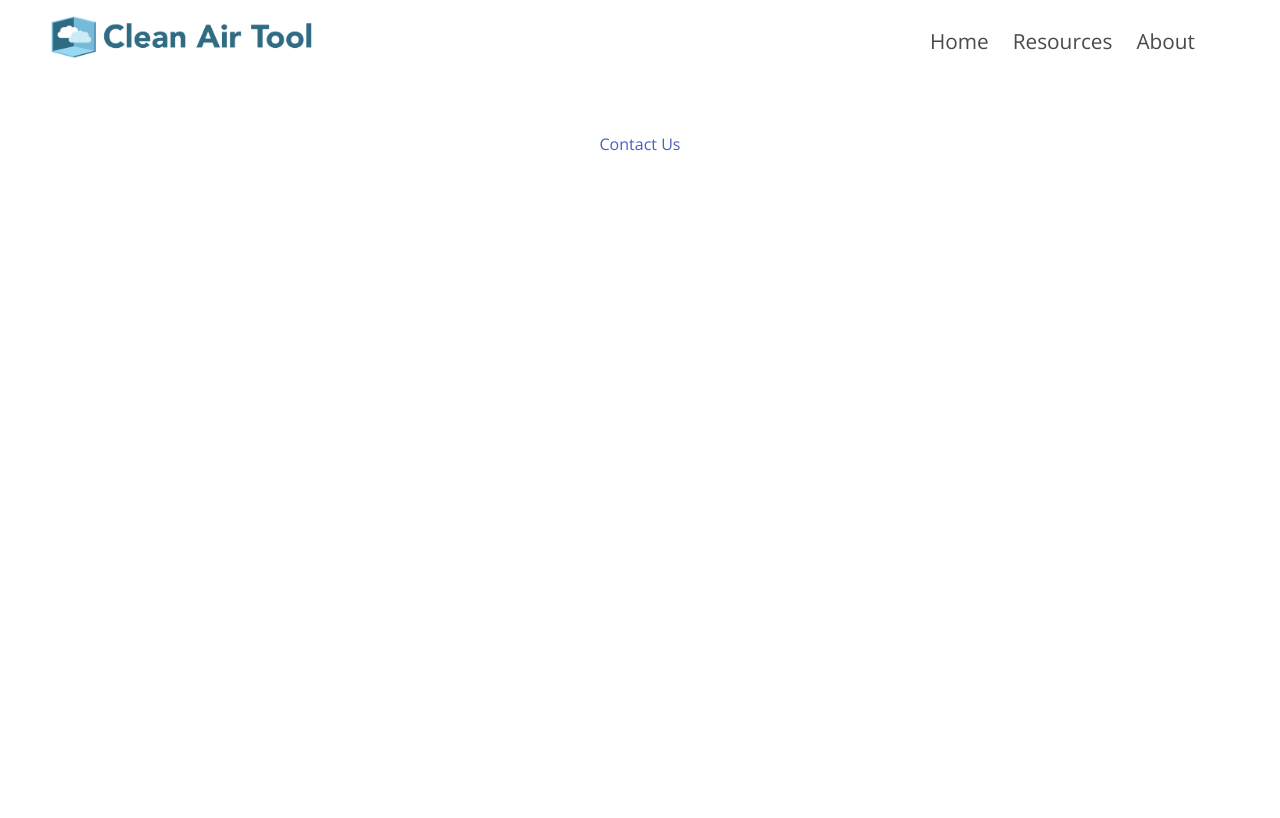
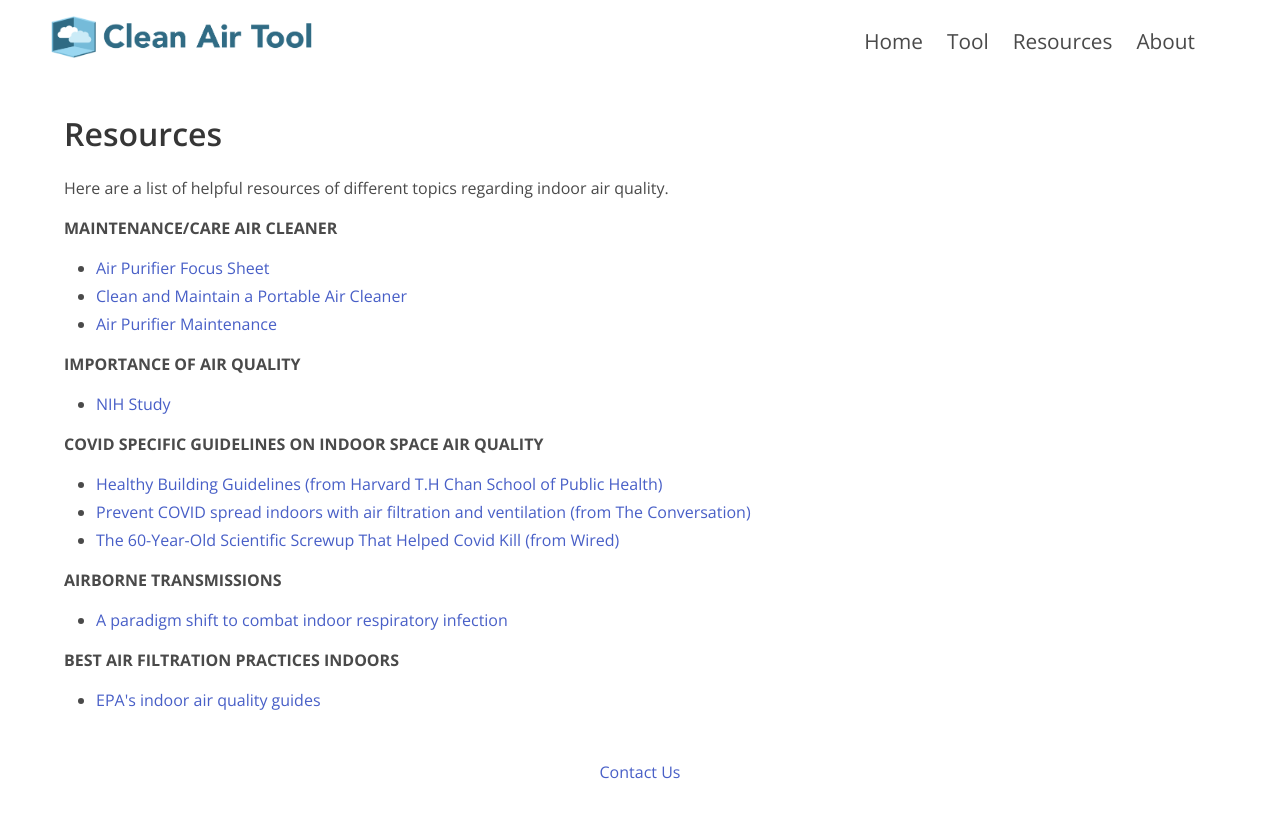
Before and after one commit to cmarq07/air-cleaner-calculator, a React (Create React App) app in the folder client/: page /resources in a window 1280 px wide. Shown: the top 818 px of the page. Built offline with nearby package versions, Linux system fonts and the light colour scheme.

Commit message:
created resources page

```diff
--- a/client/src/Routes.js
+++ b/client/src/Routes.js
@@ -6,12 +6,14 @@ import { Routes, Route } from "react-router-dom";
 import Home from './components/Home.js';
 import FormLanding from './components/FormLanding.js';
 import Calculator from './components/Calculator.js';
+import Resources from './components/Resources.js';
 
 
 export default function RouteUrl(props) {
     return (
         <Routes>
             <Route path="/" element={<Home />} />
+            <Route path="/resources" element={<Resources />} />
             <Route path="/formlanding" element={<FormLanding />} />
             <Route path="/calculator" element={<Calculator airCleaners={props.data}/>} />
         </Routes>
--- a/client/src/components/FormLanding.js
+++ b/client/src/components/FormLanding.js
@@ -27,7 +27,6 @@ export function FormLanding({ nextStep, handleChange, values }) {
                             </div>
                         </div>
 
-                        <a href="#">Take our quiz first!</a>
                     </div>
                 </div>
             </section>
--- a/client/src/components/Header.js
+++ b/client/src/components/Header.js
@@ -19,11 +19,15 @@ export function Header() {
                 <div className="navbar-end">
                     <Link to='/' className='navbar-item'>Home</Link>
 
-                    <Link to='/'  className="navbar-item">
+                    <Link to='/calculator'  className="navbar-item">
+                        Tool
+                    </Link>
+
+                    <Link to='/resources'  className="navbar-item">
                         Resources
                     </Link>
 
-                    <Link to='/' className="navbar-item">
+                    <Link to='/about' className="navbar-item">
                         About
                     </Link>
 
--- a/client/src/components/PopupEfficiency.js
+++ b/client/src/components/PopupEfficiency.js
@@ -1,7 +1,7 @@
 import React, { useState } from 'react';
 import Popup from 'reactjs-popup';
 import 'reactjs-popup/dist/index.css';
-import RecommendationsPopupGraphic from '../images/recommendations_popup_graphic.svg'
+import ResultsPopupGraphic from '../images/results_popup_graphic.png'
 
 //
 
@@ -14,7 +14,7 @@ export function PopupEfficiency() {
       <Popup open={open} closeOnDocumentClick onClose={closeModal}>
         <div className="info-modal">
           <div className="content">
-          <img src={RecommendationsPopupGraphic} width="50%" height="50%"/>
+          <img src={ResultsPopupGraphic} width="50%" height="50%"/>
           <br/>
           <h3 className="header">How did we calculate this?</h3>
           <p>We take your room volume, your air cleaner's CADR (clean air delivery rate), and an averaged outdoor ventilation number.</p>
--- /dev/null
+++ b/client/src/components/Resources.js
@@ -0,0 +1,71 @@
+import '../styles/styles.css';
+import React, { useState, useEffect } from 'react'
+
+export function Resources() {
+
+    return (
+        <>
+        <div className="container static-page">
+            <div className="content">
+                <h1 className="title">Resources</h1>
+                <p>Here are a list of helpful resources of different topics regarding indoor air quality.</p>
+                <div>
+                    <b>MAINTENANCE/CARE AIR CLEANER</b>
+                    <ul>
+                        <li>
+                            <a href="https://www.ehs.washington.edu/system/files/resources/air-purifier-focus-sheet.pdf">Air Purifier Focus Sheet</a>
+                        </li>
+
+                        <li>
+                            <a href="https://myhomeclimate.com/blogs/knowledge-centre/how-to-clean-and-maintain-your-portable-air-conditioner">Clean and Maintain a Portable Air Cleaner</a>
+                        </li>
+
+                        <li>
+                            <a href="https://www.sylvane.com/air-purifier-maintenance.html">Air Purifier Maintenance</a>
+                        </li>
+                    </ul>
+
+                    <b>IMPORTANCE OF AIR QUALITY</b>
+                    <ul>
+                        <li>
+                            <a href="https://www.niehs.nih.gov/research/programs/geh/geh_newsletter/2014/4/articles/air_pollution_accounts_for_1_in_8_deaths_worldwide_according_to_new_who_estimates.cfm">NIH Study</a>
+                        </li>
+                    </ul>
+
+                    <b>COVID SPECIFIC GUIDELINES ON INDOOR SPACE AIR QUALITY</b>
+                    <ul>
+                        <li>
+                            <a href="https://schools.forhealth.org/risk-reduction-strategies-for-reopening-schools/healthy-buildings/">Healthy Building Guidelines (from Harvard T.H Chan School of Public Health)</a>
+                        </li>
+                        <li>
+                            <a href="https://theconversation.com/how-to-use-ventilation-and-air-filtration-to-prevent-the-spread-of-coronavirus-indoors-143732">Prevent COVID spread indoors with air filtration and ventilation (from The Conversation)</a>
+                        </li>
+                        <li>
+                            <a href="https://www.wired.com/story/the-teeny-tiny-scientific-screwup-that-helped-covid-kill/">The 60-Year-Old Scientific Screwup That Helped Covid Kill (from Wired)</a>
+                        </li>
+                    </ul>
+
+                    <b>AIRBORNE TRANSMISSIONS</b>
+                    <ul>
+                        <li>
+                            <a href="https://www.science.org/doi/10.1126/science.abg2025">A paradigm shift to combat indoor respiratory infection</a>
+                        </li>
+                    </ul>
+
+
+
+                    <b>BEST AIR FILTRATION PRACTICES INDOORS</b>
+                    <ul>
+
+                        <li>
+                            <a href="https://www.epa.gov/indoor-air-quality-iaq">EPA's indoor air quality guides</a>
+                        </li>
+                    </ul>
+                </div>
+            </div>
+        </div>
+        </>
+    );
+}
+
+export default Resources;
--- a/client/src/services/recommendations/getComponents.js
+++ b/client/src/services/recommendations/getComponents.js
@@ -1,4 +1,5 @@
 import Popup from 'reactjs-popup';
+
 
 export default function getComponents(data, isMobile) {
 
--- a/client/src/styles/styles.scss
+++ b/client/src/styles/styles.scss
@@ -115,7 +115,7 @@ body {
 .popup-content {
     margin: auto;
     background: rgb(255, 255, 255);
-    width: 100%;
+    width: 80%;
     text-align: center;
     border-radius: 20px;
 
@@ -147,6 +147,10 @@ body {
         object-fit: contain;
         margin-bottom: 10px;
     }
+}
+
+.static-page {
+    margin-top: 3em;
 }
 
 /* media queries */
```
Also changed, not shown: client/src/images/results_popup_graphic.png (added), client/src/styles/styles.css, 1 other file (tests, documents, lock files or other folders).
